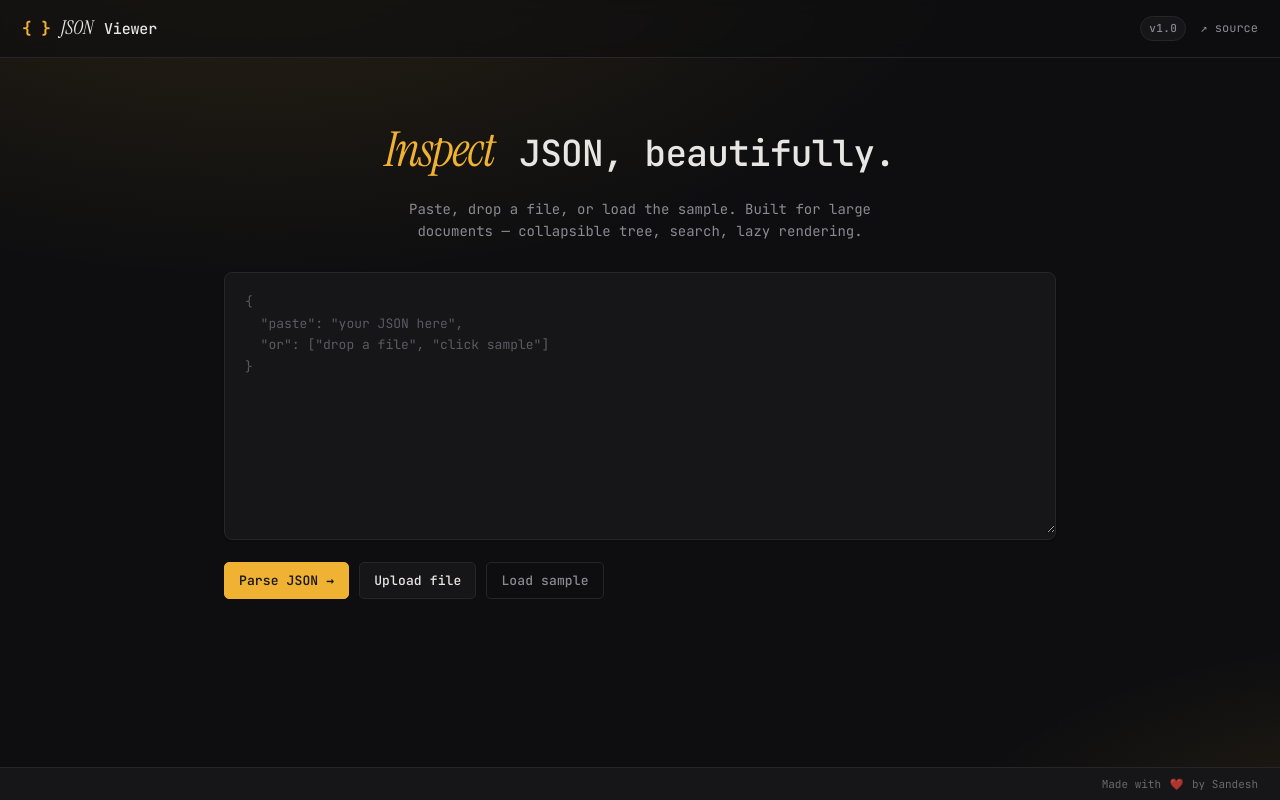
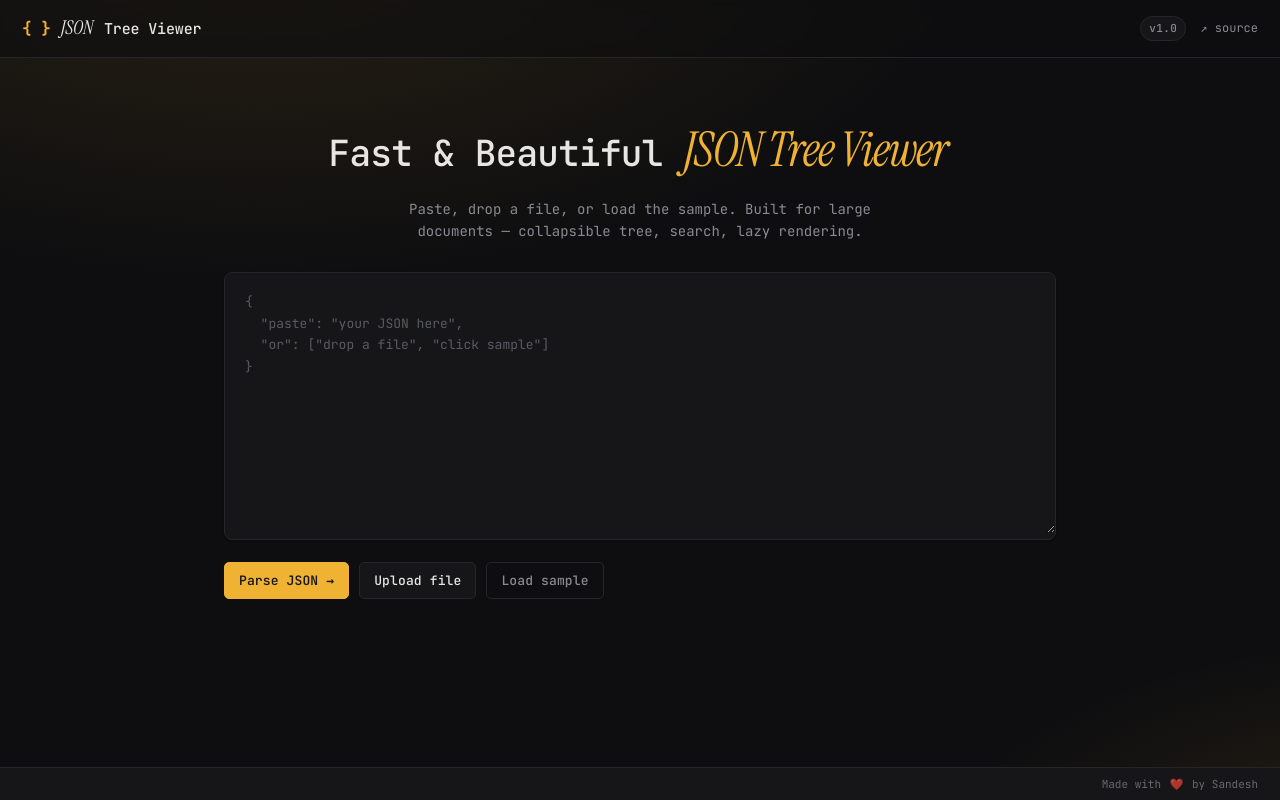
Before and after one commit to mankarsandesh/json-viewer, a React (Vite) app: page / in a window 1280 px wide. Built offline with nearby package versions, Linux system fonts and the light colour scheme.

Commit message:
feat: update SEO meta tags, add structured data, and rebrand app title to JSON Tree Viewer

```diff
--- a/index.html
+++ b/index.html
@@ -4,22 +4,22 @@
     <meta charset="UTF-8" />
     <link rel="icon" type="image/svg+xml" href="/favicon.svg" />
     <meta name="viewport" content="width=device-width, initial-scale=1.0" />
-    <meta name="description" content="A fast, beautiful JSON viewer for inspecting large JSON documents. Free, private, and developer-friendly." />
-    <meta name="keywords" content="Json-viewer, Json-explorer, JSON formatter, JSON tree viewer, JSON inspector, online JSON viewer, developer tools, JSON parser" />
+    <meta name="description" content="A fast, beautiful, and private JSON viewer and JSON tree explorer. Easily inspect, format, and visualize large JSON documents online." />
+    <meta name="keywords" content="JSON Viewer, JSON Tree, JSON Tree Viewer, Online JSON Viewer, JSON Formatter, JSON Beautifier, JSON Explorer, JSON Inspector, JSON Parser, Visualize JSON, JSON Editor, Developer Tools, Free JSON Viewer" />
     <meta name="author" content="Sandesh Mankar" />
     <meta name="robots" content="index, follow" />
     <meta name="theme-color" content="#0e0e10" />
 
     <!-- Open Graph / Facebook -->
     <meta property="og:type" content="website" />
-    <meta property="og:title" content="JSON Viewer — inspect large JSON beautifully" />
-    <meta property="og:description" content="A fast, beautiful JSON viewer for inspecting large JSON documents. Free and private." />
+    <meta property="og:title" content="JSON Viewer & JSON Tree Viewer — Inspect JSON Beautifully" />
+    <meta property="og:description" content="A fast, beautiful JSON viewer and tree explorer. Inspect and format JSON documents with ease." />
     <meta property="og:image" content="/favicon.svg" />
 
     <!-- Twitter -->
     <meta property="twitter:card" content="summary_large_image" />
-    <meta property="twitter:title" content="JSON Viewer — inspect large JSON beautifully" />
-    <meta property="twitter:description" content="A fast, beautiful JSON viewer for inspecting large JSON documents. Free and private." />
+    <meta property="twitter:title" content="JSON Viewer & JSON Tree Viewer — Inspect JSON Beautifully" />
+    <meta property="twitter:description" content="A fast, beautiful JSON viewer and tree explorer. Inspect and format JSON documents with ease." />
     <meta property="twitter:image" content="/favicon.svg" />
 
     <link rel="preconnect" href="https://fonts.googleapis.com" />
@@ -29,7 +29,28 @@
       rel="stylesheet"
     />
 
-    <title>JSON Viewer — inspect large JSON beautifully</title>
+    <title>JSON Viewer & JSON Tree Viewer — Inspect JSON Beautifully</title>
+
+    <script type="application/ld+json">
+    {
+      "@context": "https://schema.org",
+      "@type": "WebApplication",
+      "name": "JSON Viewer & JSON Tree Viewer",
+      "url": "https://jsonviewer.example.com",
+      "description": "A fast, beautiful, and private JSON viewer and JSON tree explorer. Easily inspect, format, and visualize large JSON documents online.",
+      "applicationCategory": "DeveloperApplication",
+      "operatingSystem": "All",
+      "author": {
+        "@type": "Person",
+        "name": "Sandesh Mankar"
+      },
+      "offers": {
+        "@type": "Offer",
+        "price": "0",
+        "priceCurrency": "USD"
+      }
+    }
+    </script>
   </head>
   <body>
     <div id="root"></div>
--- a/src/App.jsx
+++ b/src/App.jsx
@@ -123,7 +123,7 @@ export default function App() {
 
           <span className="jv-header__mark">{'{ }'}</span>
           <span className="jv-header__name">
-            <em>JSON</em> Viewer
+            <em>JSON</em> Tree Viewer
           </span>
 
         </a>
--- a/src/components/InputPanel.jsx
+++ b/src/components/InputPanel.jsx
@@ -60,7 +60,7 @@ export default function InputPanel({ onLoad, onError }) {
     >
       <div className="jv-input__hero">
         <h1 className="jv-input__title">
-          <em>Inspect</em> JSON, beautifully.
+          Fast & Beautiful <em>JSON Tree Viewer</em>
         </h1>
         <p className="jv-input__subtitle">
           Paste, drop a file, or load the sample. Built for large documents — collapsible tree, search, lazy rendering.
```
Also changed, not shown: 1 other file (tests, documents, lock files or other folders).
